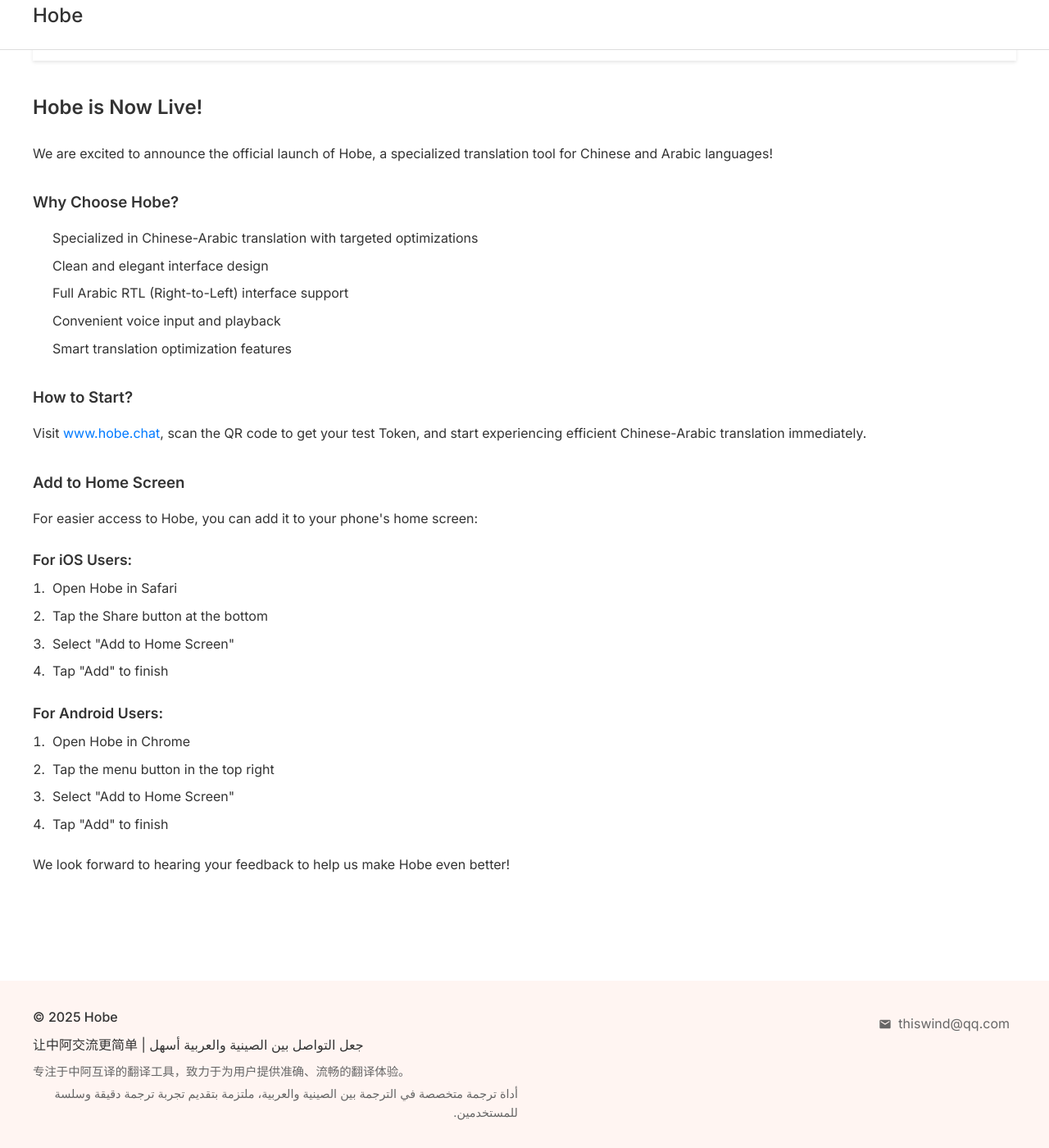
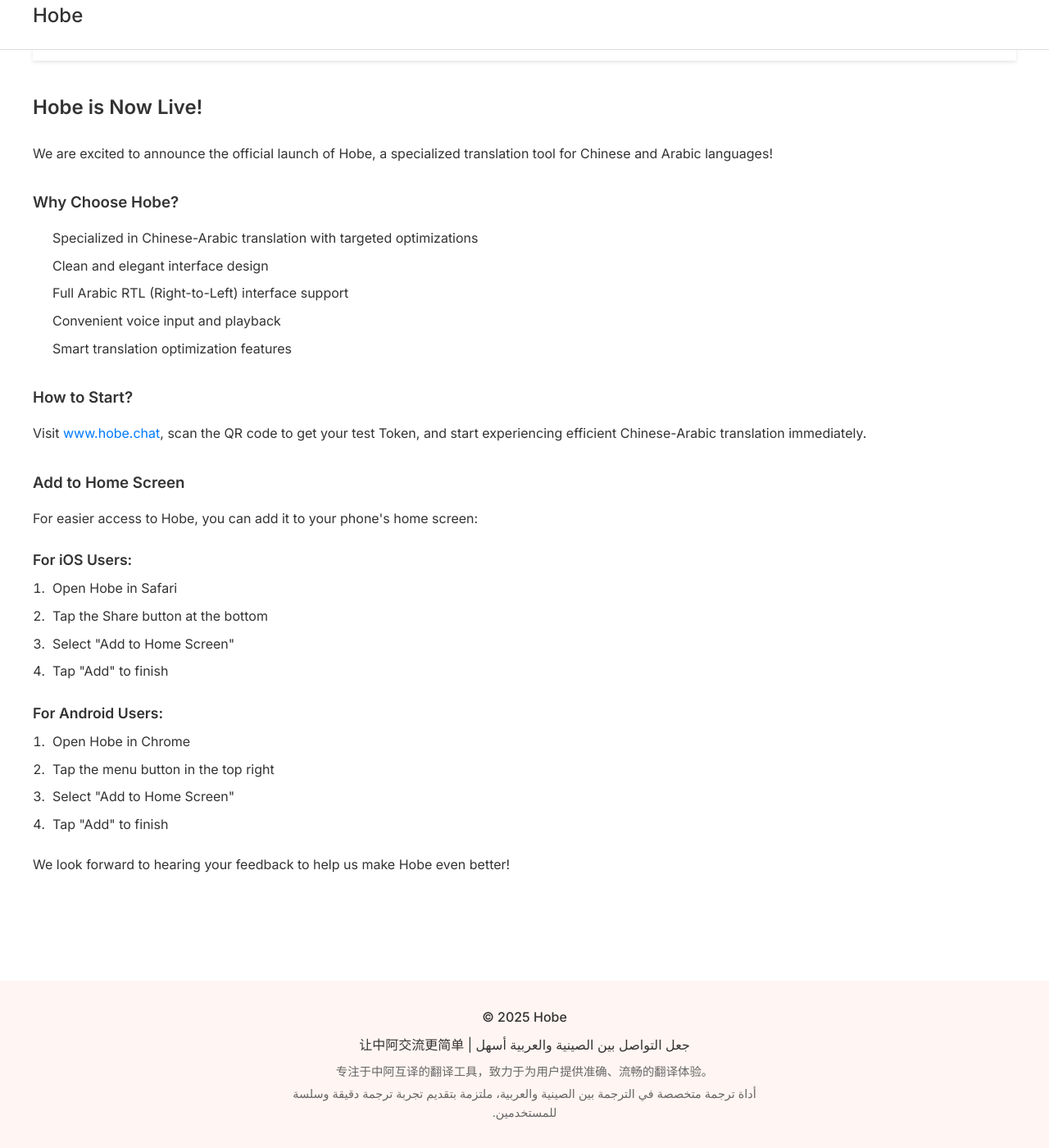
Before and after one commit to hobe-translator/hobe-translator.github.io, a Jekyll site: the page built from _posts/2025-01-18-hobe-launch-announcement.md, in a window 1280 px wide and 1400 px high, scrolled down 2246 px. Shown: the whole window at 82% size. Built offline with Jekyll 4.4.1, drawn with Linux system fonts in a browser that asks for light colours.

Commit message:
移除邮箱相关内容，优化页脚布局

```diff
--- a/_includes/footer.html
+++ b/_includes/footer.html
@@ -6,16 +6,6 @@
         <p class="slogan">让中阿交流更简单 | جعل التواصل بين الصينية والعربية أسهل</p>
         <p class="disclaimer">专注于中阿互译的翻译工具，致力于为用户提供准确、流畅的翻译体验。</p>
         <p class="disclaimer ar">أداة ترجمة متخصصة في الترجمة بين الصينية والعربية، ملتزمة بتقديم تجربة ترجمة دقيقة وسلسة للمستخدمين.</p>
-      </div>
-      <div class="footer-col">
-        <div class="social-links">
-          <a href="mailto:{{ site.email }}" class="social-link">
-            <svg class="email-icon" viewBox="0 0 24 24" width="16" height="16">
-              <path fill="currentColor" d="M20 4H4c-1.1 0-2 .9-2 2v12c0 1.1.9 2 2 2h16c1.1 0 2-.9 2-2V6c0-1.1-.9-2-2-2zm0 4l-8 5-8-5V6l8 5 8-5v2z"/>
-            </svg>
-            {{ site.email }}
-          </a>
-        </div>
       </div>
     </div>
   </div>
@@ -30,15 +20,13 @@
 
 .footer-content {
   display: flex;
-  justify-content: space-between;
-  align-items: flex-start;
-  flex-wrap: wrap;
-  gap: 1rem;
+  justify-content: center;
+  align-items: center;
+  text-align: center;
 }
 
 .footer-col {
-  flex: 1;
-  min-width: 250px;
+  max-width: 600px;
 }
 
 .copyright {
@@ -61,60 +49,13 @@
 
 .disclaimer.ar {
   direction: rtl;
-  text-align: right;
+  text-align: center;
   margin-top: 0.25rem;
-}
-
-.social-links {
-  display: flex;
-  gap: 1rem;
-  justify-content: flex-end;
-  flex-wrap: wrap;
-}
-
-.social-link {
-  display: flex;
-  align-items: center;
-  gap: 0.5rem;
-  color: var(--text-light);
-  text-decoration: none;
-  padding: 0.5rem;
-  border-radius: 20px;
-  transition: all 0.3s ease;
-}
-
-.social-link:hover {
-  background-color: var(--primary-color);
-  color: var(--text-color);
-}
-
-[dir="rtl"] {
-  .social-links {
-    justify-content: flex-start;
-  }
-
-  .social-link {
-    flex-direction: row-reverse;
-  }
-
-  .disclaimer.ar {
-    direction: rtl;
-    text-align: right;
-  }
 }
 
 @media (max-width: 768px) {
   .footer-content {
-    flex-direction: column;
-    text-align: center;
-  }
-
-  .social-links {
-    justify-content: center;
-  }
-
-  .disclaimer.ar {
-    text-align: center;
+    padding: 0 1rem;
   }
 }
 </style>
```
